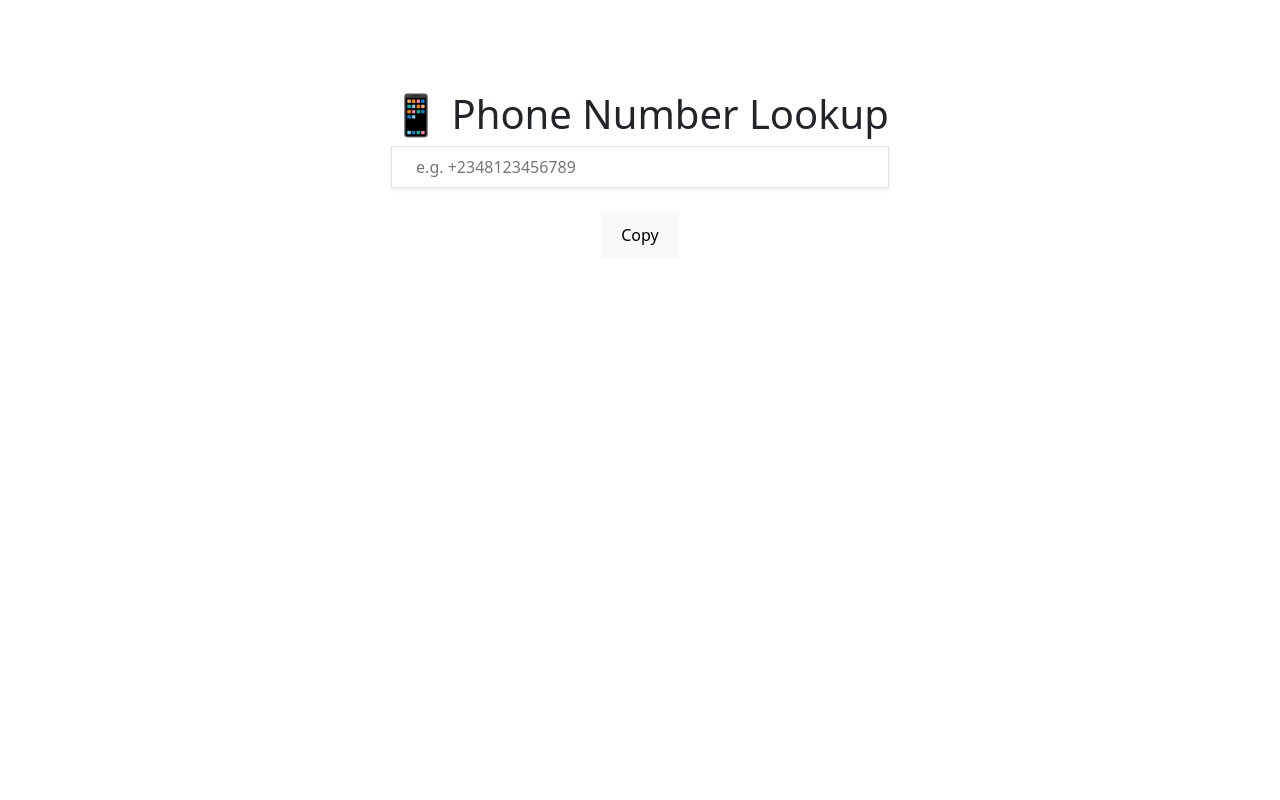
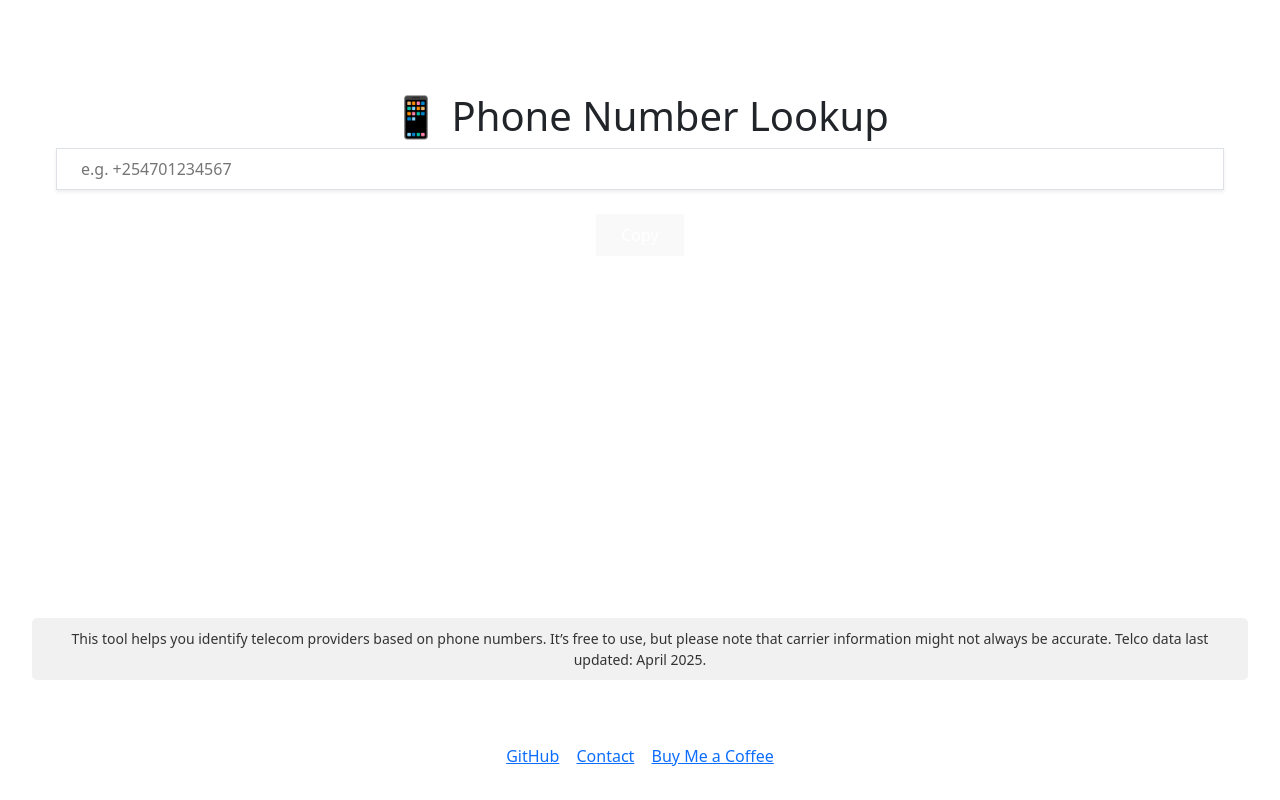
Before and after one commit to ibnusman/phone-lookup, a React (Vite) app: page / in a window 1280 px wide. Shown: the part 258-1058 px from the top of the page. Before the commit the page ends 864 px from the top, so only its background shows below. Built offline with nearby package versions, Linux system fonts and the light colour scheme.

Commit message:
feat telco detection

```diff
--- a/package.json
+++ b/package.json
@@ -13,6 +13,7 @@
     "@tailwindcss/vite": "^4.1.4",
     "bootstrap": "^5.3.5",
     "libphonenumber-js": "^1.12.7",
+    "lodash": "^4.17.21",
     "react": "^19.0.0",
     "react-dom": "^19.0.0"
   },
--- /dev/null
+++ b/src/components/Footer.jsx
@@ -0,0 +1,42 @@
+import React from 'react';
+
+const Footer = () => {
+  return (
+    <footer className="bg-gray-800 text-white p-6 mt-8">
+      <div className="text-center">
+        <p className="text-lg mb-2">About this tool</p>
+        <div
+          style={{
+            backgroundColor: '#f1f1f1',
+            color: '#333',
+            padding: '10px',
+            borderRadius: '5px',
+            fontSize: '14px',
+            marginTop: '20px',
+          }}
+        >
+          This tool helps you identify telecom providers based on phone numbers. It’s free to use, but please note that
+          carrier information might not always be accurate. Telco data last updated: April 2025.
+        </div>
+      </div>
+      <p className="mt-4 text-sm">
+        Made by <span className="font-semibold">Abubakar Usman</span>
+      </p>
+      <div className="mt-2">
+        <a href="https://github.com/abubakar-usman" className="text-blue-400 hover:underline">
+          GitHub
+        </a>{' '}
+        |{' '}
+        <a href="mailto:abubakar.usman@example.com" className="text-blue-400 hover:underline">
+          Contact
+        </a>{' '}
+        |{' '}
+        <a href="https://www.buymeacoffee.com/abubakarusman" className="text-yellow-400 hover:underline">
+          Buy Me a Coffee
+        </a>
+      </div>
+    </footer>
+  );
+};
+
+export default Footer;
--- a/src/components/Lookup.jsx
+++ b/src/components/Lookup.jsx
@@ -1,71 +1,183 @@
-import React, { useState } from 'react'
-import parsePhoneNumber from 'libphonenumber-js'
-
+import React, { useState, useCallback } from 'react';
+import parsePhoneNumber from 'libphonenumber-js';
+import debounce from 'lodash/debounce';
+import telcoPrefixes from './data/telcos.js';
 
 const Lookup = () => {
-  const [phone, setPhone] = useState("");
+  const [phone, setPhone] = useState('');
   const [phoneData, setPhoneData] = useState(null);
-  const [error, setError] = useState("");
+  const [error, setError] = useState('');
+  const [toast, setToast] = useState('');
+  const [isLoading, setIsLoading] = useState(false);
 
-
-  const handleInputChange = (e) => {
-    const input = e.target.value
-    setPhone(input)
-    setError("")
+  const detectCarrier = (number, country) => {
+    // console.log('detectCarrier input:', { number, country }); // Debug log
+    const cleaned = number.replace(/\D/g, '');
+    let local = cleaned;
 
     try {
-      const checkNumber = parsePhoneNumber(input)
-      if (checkNumber) {
-        setPhoneData({
-          country: checkNumber.country || "Unknown",
-          number: checkNumber.number || "",
-          isPossible: checkNumber.isPossible(),
-          isValid: checkNumber.isValid()
-        })
+      const phoneInfo = parsePhoneNumber(number, country);
+      // console.log('phoneInfo:', phoneInfo); // Debug log
+      if (!phoneInfo || !phoneInfo.countryCallingCode) {
+        console.warn('Invalid phone number or country code missing');
+        return 'Unknown';
+      }
+
+      const countryCode = phoneInfo.countryCallingCode; // e.g., "234"
+      if (countryCode && cleaned.startsWith(countryCode)) {
+        local = '0' + cleaned.slice(countryCode.length); // Localize the number
       } else {
-        setPhoneData(null)
+        console.warn(`Country code ${countryCode} does not match the cleaned number`);
       }
     } catch (err) {
-      setPhoneData(null)
-      setError("Invalid phone number format")
+      console.warn('Phone parsing failed', err);
+      return 'Unknown';
     }
+
+    // console.log('Localized number:', local); // Debug log
+
+    // Map country codes to telcoPrefixes keys
+    const countryMap = {
+      NG: 'Nigeria',
+      KE: 'Kenya',
+      GH: 'Ghana',
+    };
+    const telcoCountry = countryMap[country] || country;
+    // console.log('Telco country:', telcoCountry); // Debug log
+
+    const prefixes = telcoPrefixes[telcoCountry];
+    if (!prefixes) {
+      console.warn(`No prefixes found for country: ${telcoCountry}`);
+      return 'Unknown';
+    }
+
+    for (const carrier in prefixes) {
+      if (prefixes[carrier].some((prefix) => local.startsWith(prefix))) {
+        // console.log('Matched carrier:', carrier); // Debug log
+        return carrier;
+      }
+    }
+
+    console.warn('No carrier matched for number:', local); // Debug log
+    return 'Unknown';
+  };
+
+  const debouncedHandleInputChange = useCallback(
+    debounce((input) => {
+      setIsLoading(true);
+      try {
+        const parsed = parsePhoneNumber(input);
+        if (parsed) {
+          const country = parsed.country;
+          const telco = detectCarrier(input, country);
+
+          setPhoneData({
+            country,
+            number: parsed.number,
+            isPossible: parsed.isPossible(),
+            isValid: parsed.isValid(),
+            telco,
+          });
+          setError('');
+        } else {
+          setPhoneData(null);
+          setError('Please enter a valid phone number with the country code (e.g., +254701234567)');
+        }
+      } catch (err) {
+        setPhoneData(null);
+        setError('Invalid phone number format');
+      } finally {
+        setIsLoading(false);
+      }
+    }, 300),
+    []
+  );
+
+const handleInputChange = (e) => {
+  const input = e.target.value;
+  if (!/^[+\d\s]*$/.test(input)) {
+    setError('Only numbers, "+", and spaces are allowed');
+    return;
   }
-const copy = ()=> {
-   if (phoneData && phoneData.number) {
-    navigator.clipboard.writeText(phoneData.number)
-      .then(() => alert("Copied!"))
-      .catch(err => console.error("Copy failed", err));
-  } else {
-    alert("No number to copy");
-  }
-}
+  setPhone(input);
+  setError('');
+  setToast('');
+  debouncedHandleInputChange(input);
+};
+  const copy = () => {
+    if (phoneData?.number) {
+      navigator.clipboard
+        .writeText(phoneData.number)
+        .then(() => {
+          setToast('Number copied!');
+          setTimeout(() => setToast(''), 3000);
+        })
+        .catch(() => {
+          setToast('Failed to copy');
+          setTimeout(() => setToast(''), 3000);
+        });
+    } else {
+      setToast('No number to copy');
+      setTimeout(() => setToast(''), 3000);
+    }
+  };
+
   return (
-    <div className="min-h-screen flex flex-col items-center justify-center bg-gradient-to-br from-blue-100 via-purple-100 to-pink-100 px-4">
+    <div className="min-h-screen flex flex-col items-center justify-center bg-gradient-to-br from-gray-300 to-gray-500 px-4 sm:px-6">
       <h1 className="text-3xl font-bold text-gray-800 mb-6 text-center">📱 Phone Number Lookup</h1>
 
       <input
         type="text"
-        placeholder="e.g. +2348123456789"
+        placeholder="e.g. +254701234567"
         value={phone}
         onChange={handleInputChange}
+        aria-label="Enter phone number for lookup"
         className="w-full max-w-md px-4 py-2 border border-gray-300 rounded-lg shadow-sm focus:outline-none focus:ring-2 focus:ring-blue-500 mb-4"
       />
-      <button onClick={copy}>Copy</button>
 
-      {error && (
-        <p className="text-red-500 text-sm mt-2">{error}</p>
-      )}
+      <button
+        onClick={copy}
+        aria-label="Copy phone number"
+        className="px-4 py-2 bg-blue-500 text-white rounded-lg shadow-md hover:bg-blue-600 transition"
+      >
+        Copy
+      </button>
+
+      {isLoading && <p className="text-gray-500 text-sm mt-2">Processing...</p>}
+      {error && <p className="text-red-500 text-sm mt-2">{error}</p>}
+      {toast && <p className="text-green-500 text-sm mt-2">{toast}</p>}
 
       {phoneData && (
         <div className="bg-white shadow-md rounded-xl p-6 mt-4 w-full max-w-md border border-gray-200 space-y-2">
-          <p><span className="font-semibold">🌍 Country:</span> {phoneData.country}</p>
-          <p><span className="font-semibold">📞 Number:</span> {phoneData.number}</p>
-          <p><span className="font-semibold">✅ Possible?</span> {phoneData.isPossible ? "Yes" : "No"}</p>
-          <p><span className="font-semibold">✔️ Valid?</span> {phoneData.isValid ? "Yes" : "No"}</p>
+          <div className="flex items-center gap-2">
+            <span className="font-semibold">🌍 Country:</span>
+            <img
+              src={`https://flagcdn.com/w20/${phoneData.country.toLowerCase()}.png`}
+              alt={`${phoneData.country} flag`}
+              className="w-6 h-4 object-cover rounded"
+              onError={(e) => (e.target.src = '/fallback-flag.png')}
+            />
+            <span>{phoneData.country}</span>
+          </div>
+          <p>
+            <span className="font-semibold">📞 Number:</span> {phoneData.number}
+          </p>
+          <p>
+            <span className="font-semibold">✅ Possible?</span> {phoneData.isPossible ? 'Yes' : 'No'}
+          </p>
+          <p>
+            <span className="font-semibold">✔️ Valid?</span> {phoneData.isValid ? 'Yes' : 'No'}
+          </p>
+          <p>
+            <span className="font-semibold">📡 Telco:</span>{' '}
+            {phoneData.telco === 'Unknown'
+              ? 'Carrier lookup not available for this country'
+              : phoneData.telco}
+          </p>
         </div>
       )}
     </div>
-  )
-}
+  );
+};
 
-export default Lookup
+export default Lookup;
--- /dev/null
+++ b/src/components/data/telcos.js
@@ -0,0 +1,21 @@
+export const telcoPrefixes = {
+  Nigeria: {
+    MTN: ['0803', '0806', '0703', '0706', '0813', '0816', '0810', '0814', '0903', '0906', '0913', '0916'],
+    Airtel: ['0802', '0902', '0708', '0808', '0812', '0907', '0912'],
+    Glo: ['0805', '0705', '0815', '0811', '0905', '0915'],
+    '9Mobile': ['0809', '0817', '0818', '0909', '0908'],
+  },
+  Kenya: {
+    Safaricom: ['0701', '0702', '0721', '0722', '0731', '0732', '0741', '0742'],
+    Airtel: ['0733', '0743', '0703', '0704', '0715', '0716'],
+    Telkom: ['0710', '0711', '0725', '0726'],
+  },
+  Ghana: {
+    MTN: ['024', '027', '050', '055', '056', '057'],
+    Vodafone: ['020', '021', '024', '050', '056'],
+    AirtelTigo: ['050', '055', '020', '054'],
+  },
+  // Add more countries as needed
+};
+
+export default telcoPrefixes;
--- a/src/pages/Landing.jsx
+++ b/src/pages/Landing.jsx
@@ -1,11 +1,12 @@
 import React from 'react'
 import Lookup from '../components/Lookup.jsx'
+import Footer from '../components/Footer.jsx'
 
 const Landing = () => {
   return (
     <>
      <Lookup/>
-
+    <Footer/>
     </>
 
 
```
Also changed, not shown: 1 other file (tests, documents, lock files or other folders).
